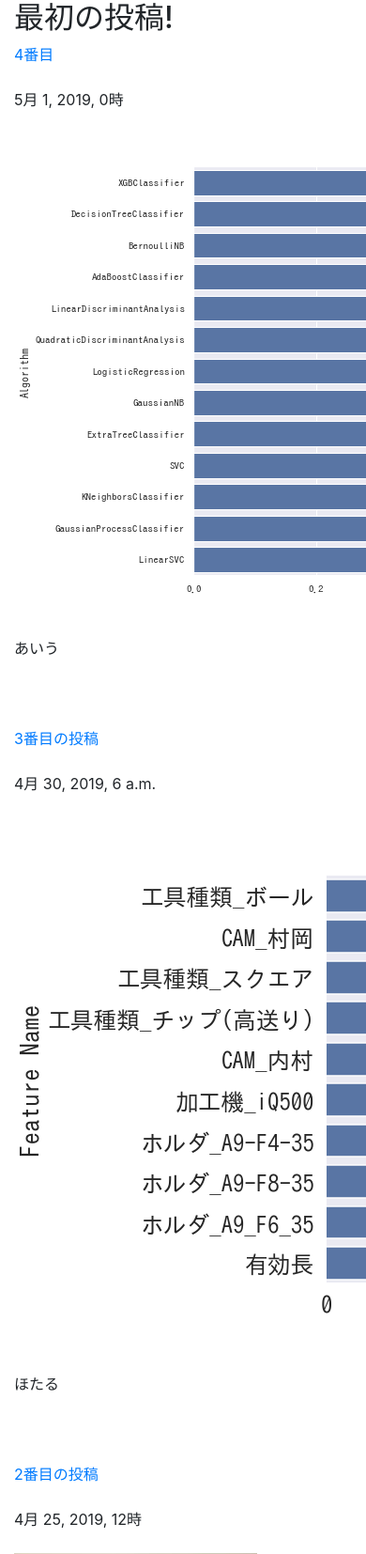
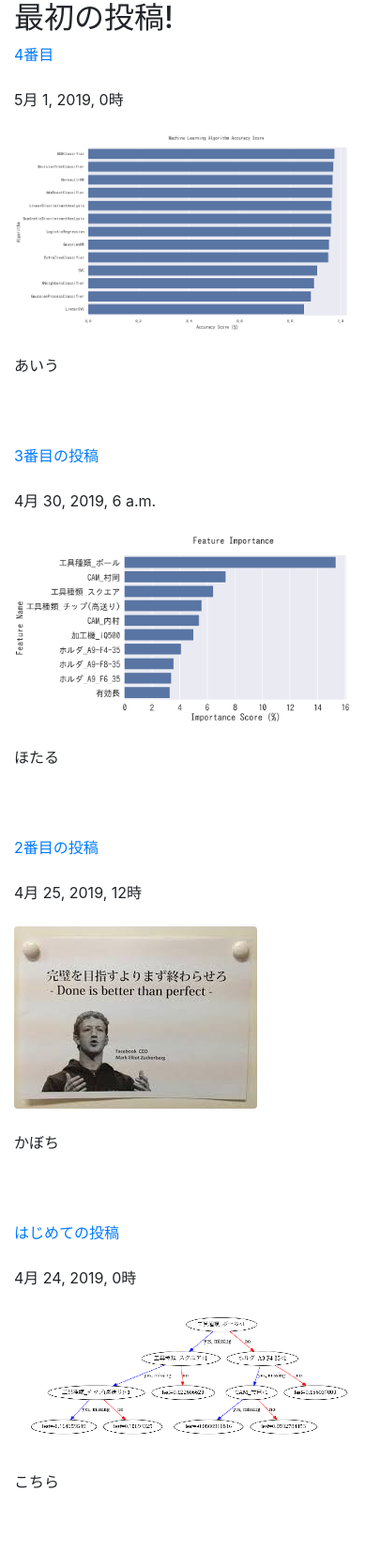
Before and after one commit to TaroKawa/django-, a Django app: page /posts/ in a window 390 px wide; the page is wider, and only the part inside the window is pictured. Shown: the part 56-1710 px from the top of that part at 94% size. After the commit the page ends 1640 px from the top of that part, so only its background shows below. Run offline with Django 3.2, Linux system fonts and the light colour scheme; data comes from the database, SQL or seed files in the repository; some libraries are stand-ins or nearby versions.

Commit message:
responsive image

```diff
--- a/myblogapp/posts/templates/posts/index.html
+++ b/myblogapp/posts/templates/posts/index.html
@@ -56,7 +56,7 @@
 <br/> <br/>
 {{ post.published}}
 <br/> <br/>
-<img src="{{post.image.url}}"/>
+<img src="{{post.image.url}}" class="img-fluid rounded"/>
 <br/> <br/>
 {{ post.summary}}
 <br/> <br/>
```
